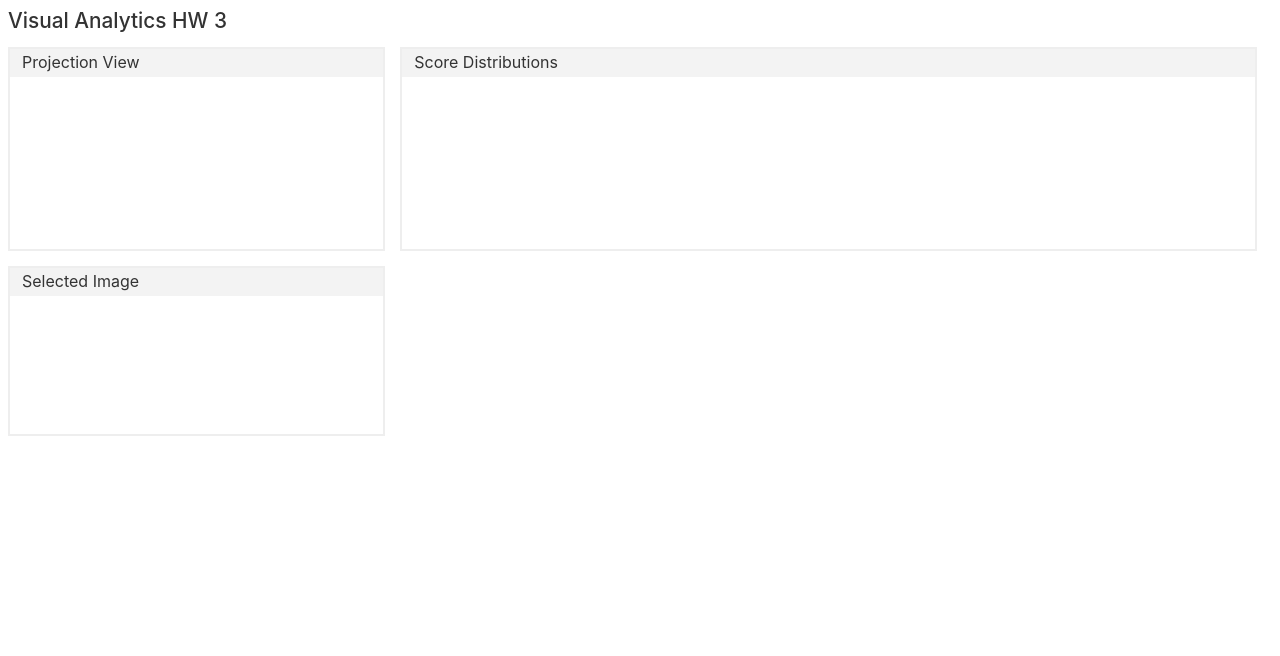
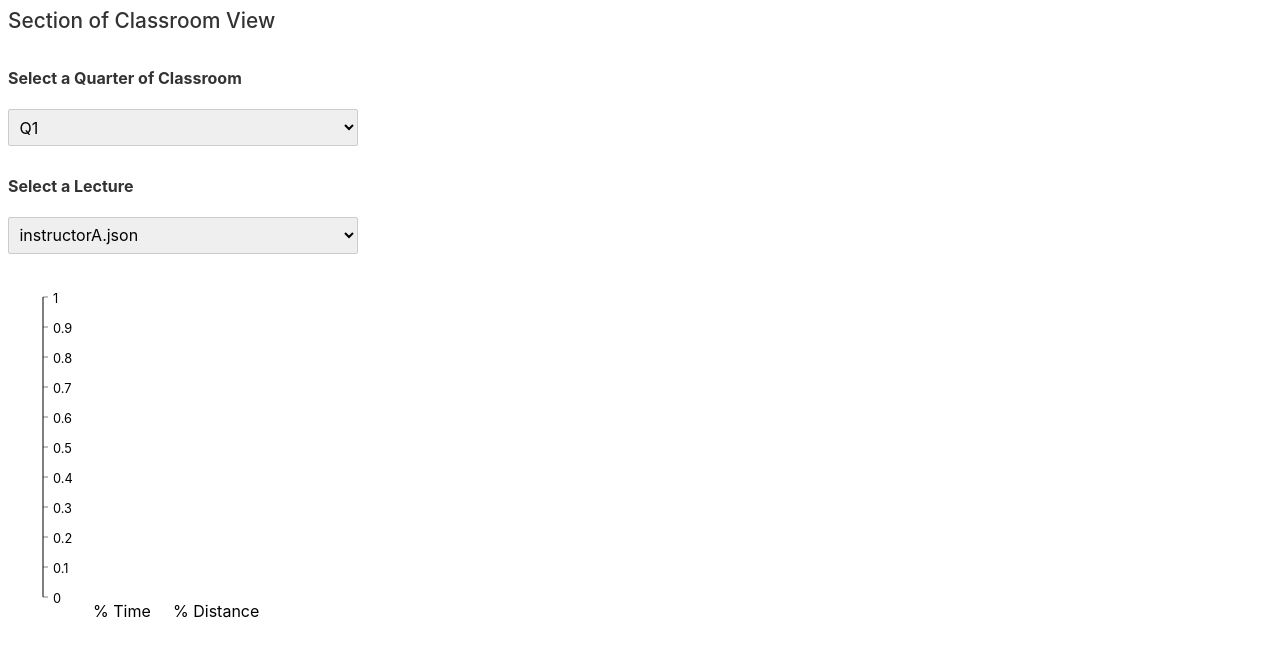
Before and after one commit to harmstrong43/CS499_va_final, a Svelte app: page / in a window 1280 px wide. Shown: the top 656 px of the page. Built offline with nearby package versions, Linux system fonts and the light colour scheme.

Commit message:
Data operations and setup for section view

```diff
--- a/src/App.svelte
+++ b/src/App.svelte
@@ -7,6 +7,23 @@
 	import { scaleLinear } from "d3-scale";
 
 	let lectures = [];
+
+	let selectedData;
+	let selectedSection;
+
+	let lectureSelectVal;
+	let selectedLectureNum;
+
+	let sliceXScale
+	let sliceYScale
+
+	let sliceXScaleTicks
+	let sliceYScaleTicks = []
+
+	let percentDistance;
+
+	const sliceBarChartHeight = 300
+	const sliceBarWidth = 40
 
 	const filenames = [
 		"static/instructorA.json",
@@ -55,42 +72,160 @@
 			})
 		};
 		console.log("Lectures: ", lectures)
+
+		sliceYScale = scaleLinear()
+			.domain([1,0])
+			.range([0,sliceBarChartHeight])
+
+		sliceYScaleTicks = sliceYScale.ticks(10)
+		console.log(sliceYScaleTicks)
 	});
+
+	function filterSelectedData(xmin, xmax, ymin, ymax) {
+		selectedData = lectures[selectedLectureNum].data.filter((e) => {
+			return e["x [pixel]"] > xmin
+				&&  e["x [pixel]"] < xmax
+				&& e["y [pixel]"] > ymin
+				&& e["y [pixel]"] < ymax
+		})
+		getTotalDistance()
+	}
+
+	function getStartingPoint(){
+		return ({
+			x: lectures[selectedLectureNum].data[0]["x [pixel]"],
+			y: lectures[selectedLectureNum].data[0]["y [pixel]"]
+		})
+	}
+
+	function getSelectedData(){
+		console.log("Selected lecture:", selectedLectureNum, "Selected section:", selectedSection)
+		let starting_point = getStartingPoint()
+		//console.log("Starting Point:", starting_point)
+		if (selectedSection =="Q1")
+			filterSelectedData(starting_point.x, Infinity, starting_point.y, Infinity)
+		else if (selectedSection == "Q2")
+			filterSelectedData(starting_point.x, Infinity, Number.NEGATIVE_INFINITY, starting_point.y)
+		else if (selectedSection == "Q3")
+			filterSelectedData(Number.NEGATIVE_INFINITY, starting_point.x, Number.NEGATIVE_INFINITY, starting_point.y)
+		else if (selectedSection == "Q4")
+			filterSelectedData(Number.NEGATIVE_INFINITY, starting_point.x, starting_point.y, Infinity)
+		else
+			selectedData = []
+		//console.log(selectedData)
+	}
+
+	function getTotalDistance() {
+		let selectedDist = selectedData.reduce((accum, item) => {
+			if (item["D2P [pixel]"] !== "NA" && item["D2P [pixel]"] !== "N/A")
+				return accum + item["D2P [pixel]"]
+			else
+				return accum
+		},0)
+		let totalDist = lectures[selectedLectureNum].data.reduce((accum, item) => {
+			if (item["D2P [pixel]"] !== "NA" && item["D2P [pixel]"] !== "N/A")
+				return accum + item["D2P [pixel]"]
+			else
+				return accum
+		},0)
+
+		percentDistance = selectedDist / totalDist;
+	}
 
 
 
 </script>
 
 <main>
-	<h1>Visual Analytics HW 3</h1>
+	<h1>Section of Classroom View</h1>
 
 	<div id="container">
-		<div id="sidebar" style="width: 450px;">
-			<div id="projection-view" class="view-panel">
-				<div class="view-title">Projection View</div>
-				<svg >
+		<div id="slice-view">
+			<h4 id="slice-select-title">Select a Quarter of Classroom</h4>
+			<select bind:value={selectedSection} on:change="{() => getSelectedData()}">
+				<option value="Q1">Q1</option>
+				<option value="Q2">Q2</option>
+				<option value="Q3">Q3</option>
+				<option value="Q4">Q4</option>
+			</select>
+			<h4 id="lecture-select-title">Select a Lecture</h4>
+			<select bind:value={selectedLectureNum} on:change="{() => getSelectedData()}">
+				{#each filenames as filename, idx}
+					<option value="{idx}">{filename.split("/")[1]}</option>
+				{/each}
+			</select>
 
+			<svg style="height: {sliceBarChartHeight + 60}; padding: 20px">
+				<g id="slice-bar-chart" transform="translate(10,10)">
+					<g class="chart-axes">
+						<line y1="0" y2="{sliceBarChartHeight}" stroke="black" stroke-width="1"/>
 
-				</svg>
-			</div>
-			<div id="selected-image-view" class="view-panel">
-				<div class="view-title">Selected Image</div>
-				<div id="selected-image-view-content">
+						{#each sliceYScaleTicks as tick}
+							<g transform="translate(0, {sliceYScale(tick)})">
+								<line x1="0" x2="5" stroke="black" stroke-width="0.5" />
+								<text x="10" y="6">{tick}</text>
+							</g>
 
+						{/each}
+					</g>
 
-				</div>
-			</div>
+					<g id="slice-bar-chart-bars" transform="translate(50,0)">
+						<g class="slice-bar-chart-item">
+							{#if selectedData && lectures}
+								<rect
+									x="0"
+									y="{sliceYScale(selectedData.length / lectures[selectedLectureNum].data.length)}"
+									height="{sliceBarChartHeight - sliceYScale(selectedData.length / lectures[selectedLectureNum].data.length)}"
+									width="{sliceBarWidth}"
+									style="fill:black;"
+								/>
+							{/if}
+							<text x="0" y="{sliceBarChartHeight + 20}">% Time</text>
+						</g>
+
+						<g class="slice-bar-chart-item" transform="translate(80,0)">
+							{#if selectedData && lectures}
+								<rect
+									x="0"
+									y="{sliceYScale(percentDistance)}"
+									height="{sliceBarChartHeight - sliceYScale(percentDistance)}"
+									width="{sliceBarWidth}"
+									style="fill:black;"
+								/>
+							{/if}
+							<text x="0" y="{sliceBarChartHeight + 20}">% Distance</text>
+						</g>
+					</g>
+				</g>
+			</svg>
 		</div>
 
-		<div id="main-section" style="width: 1000px;">
-			<div id="score-distributions-view" class="view-panel">
-				<div class="view-title">Score Distributions</div>
-				<svg >
+			<!--
 
+		<div id="heatmap" style="height: 100vh; width:100vw;">
+			<svg style="height: 100%; width: 100%;">
+				<circle
+					id="classroom-outline"
+					cx="300"
+					cy="300"
+					r="200"
+					stroke="black"
+					stroke-width="10"
+					style="fill:none;"
 
-				</svg>
-			</div>
+				/>
+				<circle
+					r="100"
+					cx="300"
+					cy="300"
+					fill="transparent"
+					stroke="tomato"
+					stroke-width="200"
+					stroke-dasharray="150 3"
+				/>
+			</svg>
 		</div>
+-->
 	</div>
 </main>
 
@@ -103,29 +238,18 @@
 	#container {
 		display: flex;
 	}
-	#sidebar, #main-section {
+
+	#slice-view {
 		display: flex;
 		flex-direction: column;
 	}
-	.view-panel {
-		border: 2px solid #eee;
-		margin-bottom: 15px;
-		margin-right: 15px;
+
+	.chart-axes {
+		font-size: 0.8em;
+		color: gray;
 	}
-	.view-title {
-		background-color: #f3f3f3;
-		font-size: 1.0rem;
-		margin-bottom: 8px;
-		padding: 3px 8px 5px 12px;
-	}
-	#selected-image-view-content {
-		height: 100px;
-		padding: 15px;
-	}
+
 	svg {
 		margin: 5px;
 	}
-
-
-
 </style>
```
